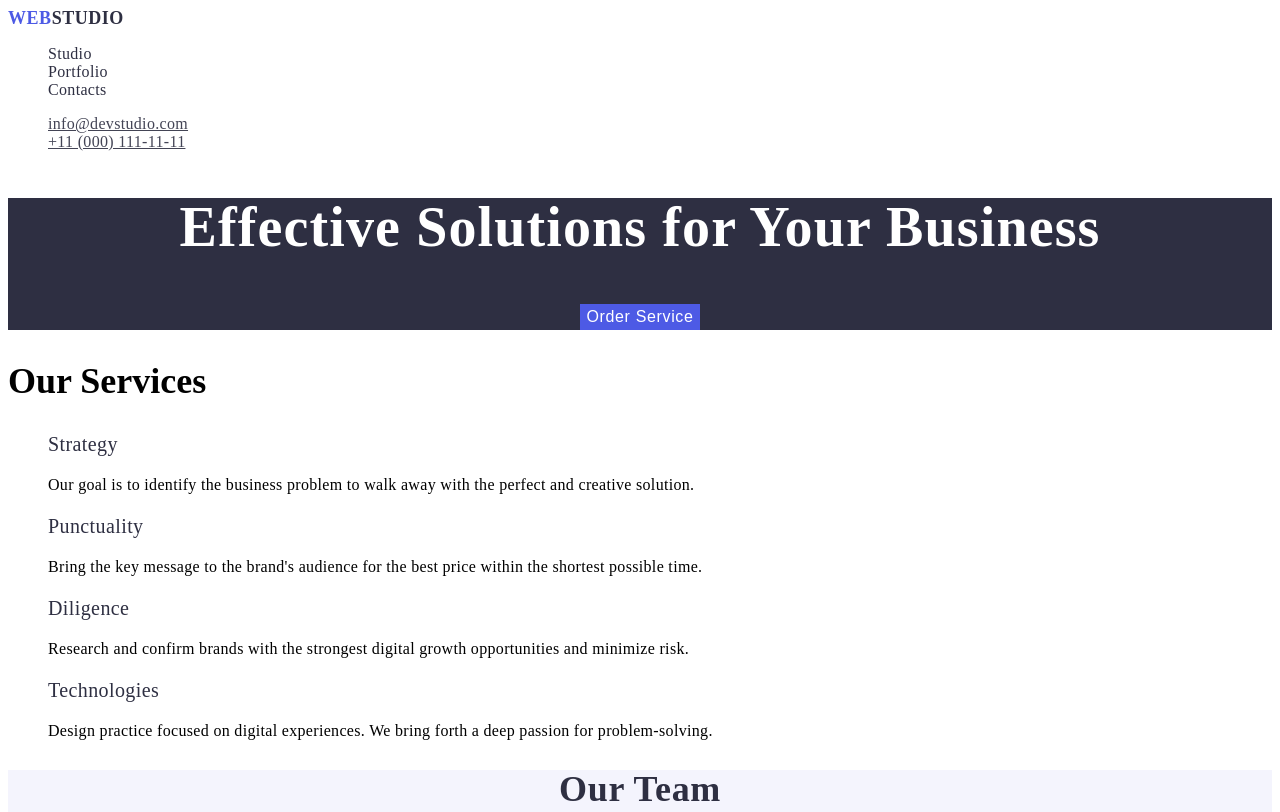
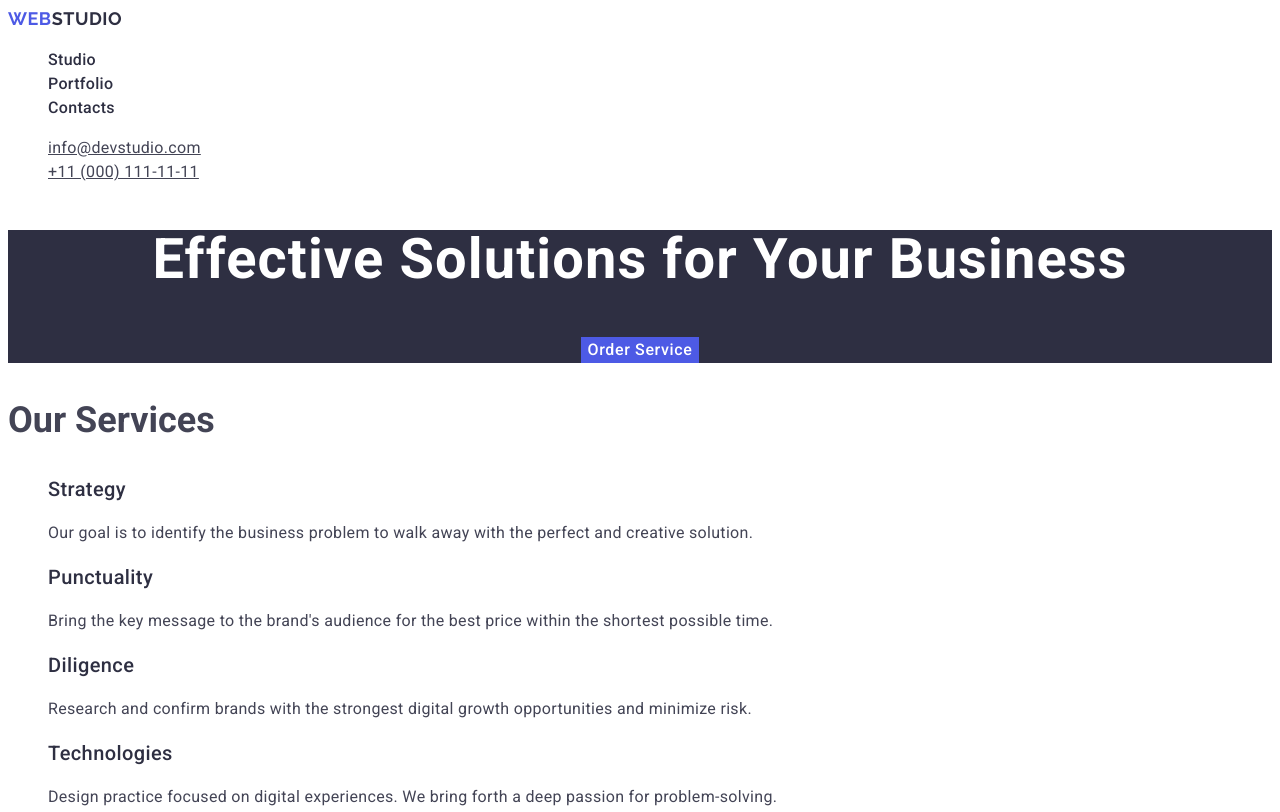
Before and after one commit to nazliaysel/goit-markup-hw-02, a plain HTML site: page index.html in a window 1280 px wide. Shown: the top 812 px of the page. Drawn offline with Linux system fonts and the light colour scheme.

Commit message:
added index

```diff
--- a/css/styles.css
+++ b/css/styles.css
@@ -1,3 +1,11 @@
+body{
+    font-family: "Roboto",sans-serif;
+    color:#434455;
+    font-size:16px;
+    line-height: 1.5;
+    background-color: #ffffff;
+}
+
 h1{
     font-weight: bold;
     font-size: 56px;
@@ -24,6 +32,7 @@ ul  {
 }
 
 .header-logo-one{
+    font-family: "Raleway",sans-serif;
     font-size:18px;
     font-weight: 700;
     line-height: 1.17;
@@ -75,6 +84,7 @@ ul  {
 }
 
 .button{
+    font-family: "Roboto", sans-serif;
     text-align: center;
     letter-spacing: 0.04em;
     color:white;
@@ -158,6 +168,7 @@ ul  {
 }
 
 footer{
+    font-family: "Raleway",sans-serif;
     background-color: #2E2F42;
     letter-spacing: 17.33;
 }
--- a/index.html
+++ b/index.html
@@ -3,6 +3,8 @@
 <head>
     <meta charset="UTF-8">
     <meta name="viewport" content="width=device-width, initial-scale=1.0">
+    <link href="https://fonts.googleapis.com/css2?family=Lato:wght@700&family=Raleway:ital,wght@0,100..900;1,100..900&display=swap" rel="stylesheet">
+    <link href="https://fonts.googleapis.com/css2?family=Lato:wght@400;700&family=Raleway:ital,wght@0,100..900;1,100..900&family=Roboto:ital,wght@0,100..900;1,100..900&display=swap" rel="stylesheet">
     <link rel="stylesheet" href="./css/styles.css">
     <title>WebStudio</title>
 </head>
```
